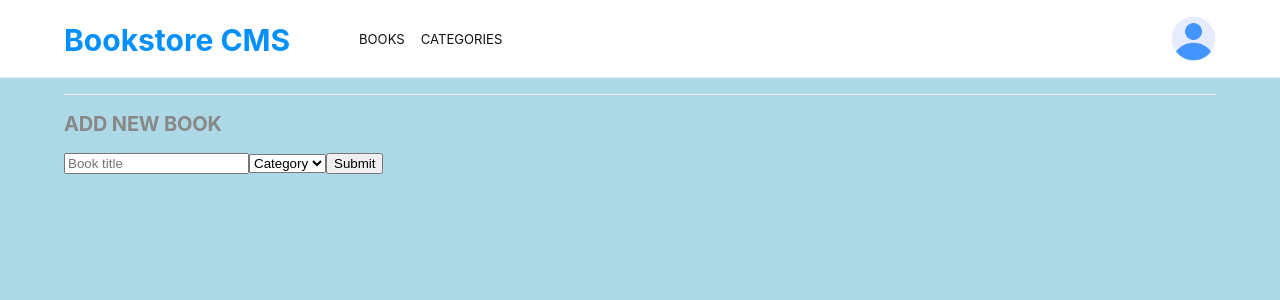
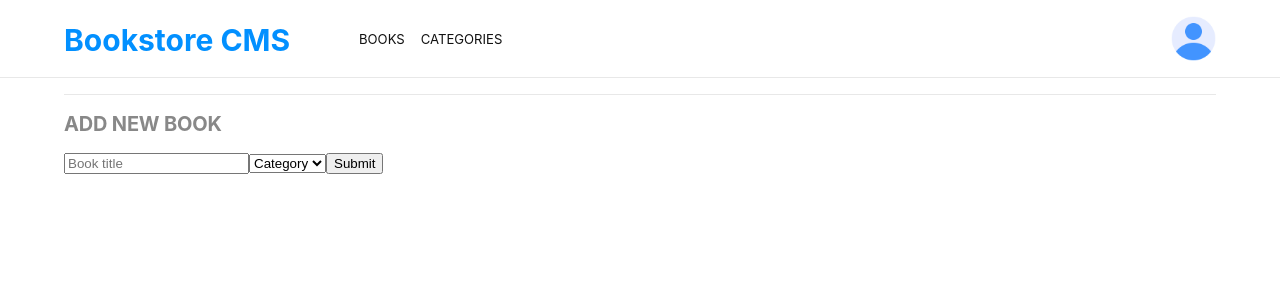
Before and after one commit to Yothu/bookstore-react, a React (Create React App) app: page / in a window 1280 px wide. Shown: the top 300 px of the page. Built offline with nearby package versions, Linux system fonts and the light colour scheme.

Commit message:
Move styled components out of component

```diff
--- a/src/App.js
+++ b/src/App.js
@@ -4,11 +4,11 @@ import Header from './components/Header';
 import Books from './components/Books';
 import Categories from './components/Categories';
 
+const WholePage = styled.div`
+  min-height: 100vh;
+`;
+
 function App() {
-  const WholePage = styled.div`
-    min-height: 100vh;
-  `;
-
   return (
     <WholePage>
       <Header />
--- a/src/components/Book.js
+++ b/src/components/Book.js
@@ -3,9 +3,6 @@ import PropTypes from 'prop-types';
 import { useDispatch } from 'react-redux';
 import './Book.css';
 import { removeBook } from '../redux/books/books';
-
-const Book = ({ id, title, author }) => {
-  const dispatch = useDispatch();
 
 const DataContainer = styled.div`
   display: grid;
@@ -85,6 +82,9 @@ const Book = ({ id, title, author }) => {
   border: none;
 `;
 
+const Book = ({ id, title, author }) => {
+  const dispatch = useDispatch();
+
   const removeBookFromStore = (e) => {
     e.preventDefault();
     dispatch(removeBook(id));
--- a/src/components/BookForm.js
+++ b/src/components/BookForm.js
@@ -3,9 +3,6 @@ import { useDispatch } from 'react-redux';
 import { v4 as generateID } from 'uuid';
 import { useState } from 'react';
 import { addBook } from '../redux/books/books';
-
-const BookForm = () => {
-  const dispatch = useDispatch();
 
 const FormContainer = styled.div`
   border-top: 1px solid #e8e8e8;
@@ -18,6 +15,9 @@ const BookForm = () => {
   color: #888;
 `;
 
+const BookForm = () => {
+  const dispatch = useDispatch();
+
   const [title, setTitle] = useState('');
   const id = generateID();
 
@@ -29,6 +29,7 @@ const BookForm = () => {
       author: 'Robert',
     };
     dispatch(addBook(newBook));
+    setTitle('');
   };
 
   return (
--- a/src/components/Books.js
+++ b/src/components/Books.js
@@ -3,14 +3,13 @@ import { useSelector } from 'react-redux';
 import Book from './Book';
 import BookForm from './BookForm';
 
+const Background = styled.div`
+padding: 1rem 5vw;
+min-height: 100vh;
+`;
+
 const Books = () => {
   const bookStore = useSelector((state) => state.booksReducer);
-
-  const Background = styled.div`
-    background-color: lightblue;
-    padding: 1rem 5vw;
-    min-height: 100vh;
-  `;
 
   const bookList = bookStore.map((book) => (
     <Book
@@ -24,7 +23,7 @@ const Books = () => {
   return (
     <Background>
       {bookList}
-      <BookForm />
+      {BookForm()}
     </Background>
   );
 };
--- a/src/components/Header.js
+++ b/src/components/Header.js
@@ -2,7 +2,6 @@ import { Link } from 'react-router-dom';
 import styled from 'styled-components';
 import uIcon from '../assets/images/user.png';
 
-const Header = () => {
 const OuterHeader = styled.header`
   width: 100%;
   padding: 1rem 0;
@@ -47,6 +46,7 @@ const Header = () => {
   width: '2.8rem',
 };
 
+const Header = () => {
   const UserIcon = () => <img src={uIcon} style={userIco} alt="user-logo" />;
 
   return (
```
Lines whose indentation alone changed are shown as unchanged.
